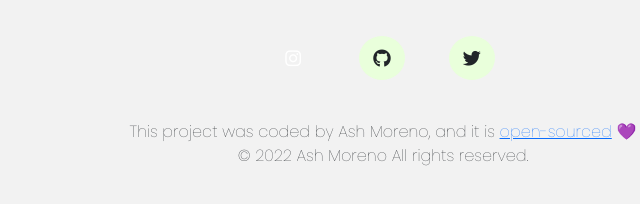
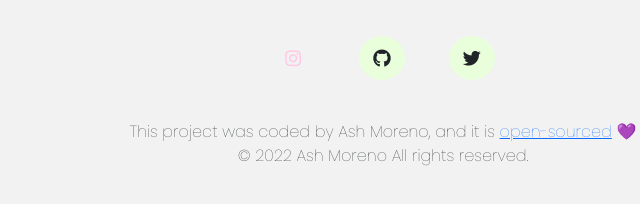
Before and after one commit to AshM10/ashmacrame-landing-page, a plain HTML site: page index.html in a window 1280 px wide. In both pictures the pointer is over the link 550 px from the left and 4596 px from the top of the page. Shown: the part 4538-4742 px from the top of the page, 257-897 px from the left. Drawn offline with nearby package versions, Linux system fonts and the light colour scheme.

Commit message:
adjusted footer css

```diff
--- a/style.css
+++ b/style.css
@@ -142,7 +142,7 @@ footer .social-links a {
 }
 
 footer .social-links a:hover {
-  color: white;
+  color: Var(--accent-color);
   background: var(--branding-color);
 }
 
```
